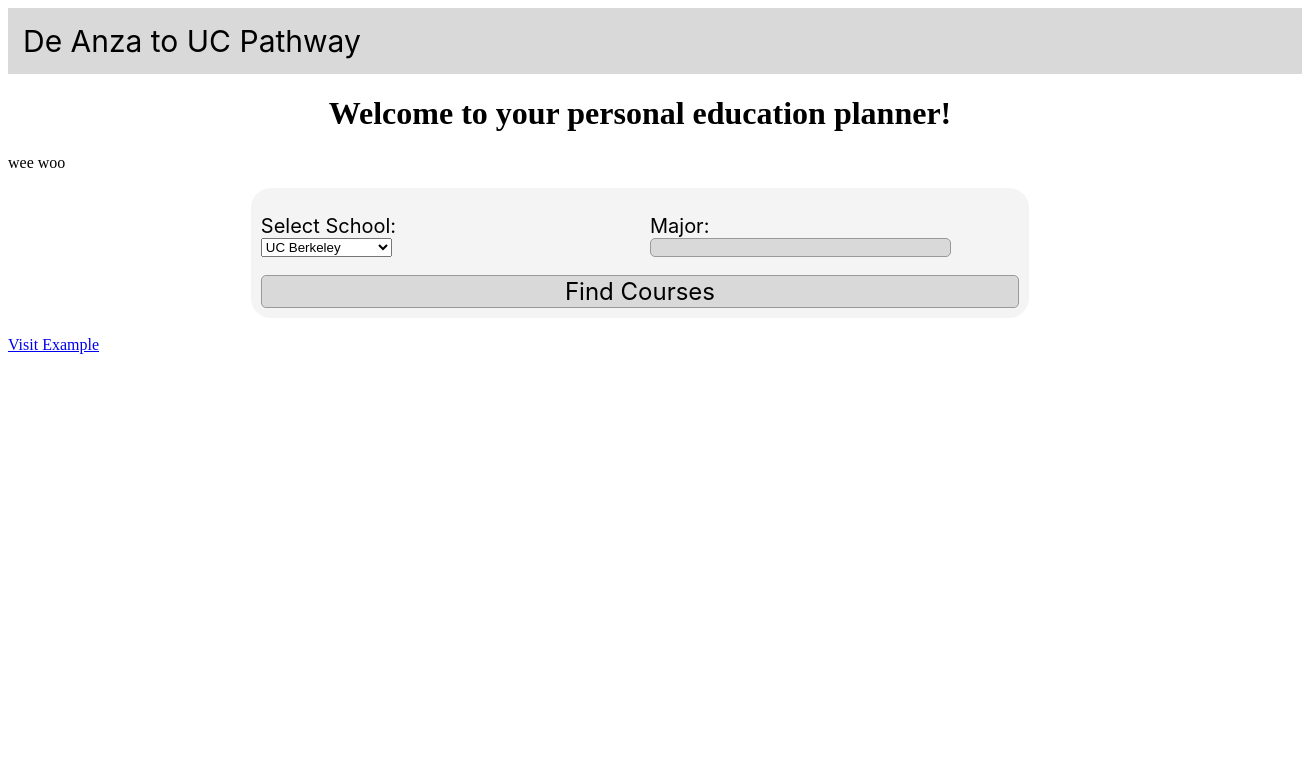
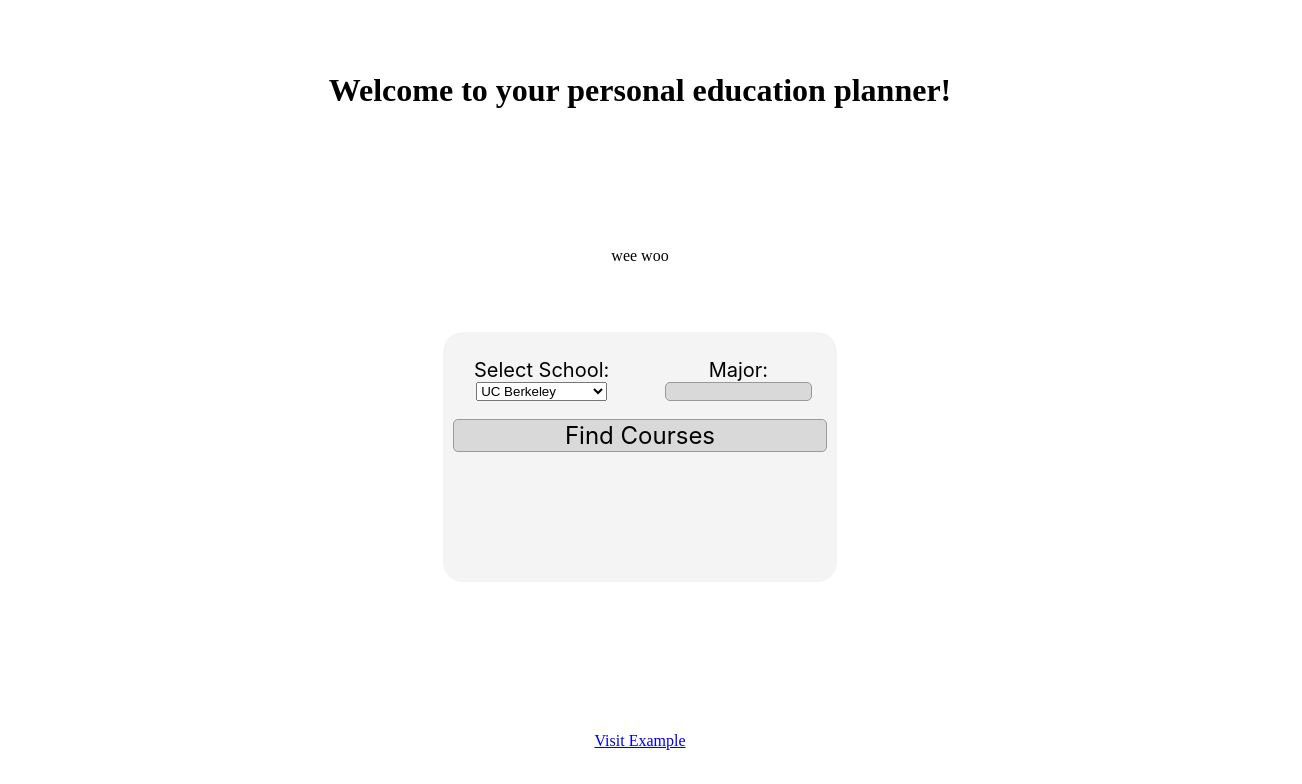
Before and after one commit to Long110404/Dahacks2023, a plain HTML site: page templates/index.html in a window 1280 px wide. Shown: the whole page, 1302 px wide, since content can reach past the window. Drawn offline with Linux system fonts and the light colour scheme.

Commit message:
commit34234

```diff
--- a/templates/style.css
+++ b/static/style.css
@@ -1,3 +1,12 @@
+body, html {
+    height: 100%;
+    margin: 0;
+    display: grid;
+    justify-content: center;
+    align-items: center;
+    text-align: center;
+}
+
 
 .header{
     padding: 15px;
--- a/templates/index.html
+++ b/templates/index.html
@@ -5,12 +5,10 @@
     <meta charset = "UTF-8">
     <meta name = "viewport" content = "width=device-width, initial-scale=1.0">
     <title>BBQ</title>
-    <link rel = "stylesheet" href = "style.css">
+    <link rel = "stylesheet" href = "../static/style.css">
 </head>
 
-<div class = "header">
-    De Anza to UC Pathway
-</div>
+
 
 <body>
 
@@ -23,6 +21,8 @@
     </p>
 
     <form class = form_center>
+        <div class = maincontainer></div>
+
         <ul>
             <div class = container>
                 <li>
@@ -55,6 +55,7 @@
                     <br><br>
                 </li>
             </div>
+        </div>
 
             <input type = "button"
                    onclick = "window.location.href = 'choose_course.html';"
```
